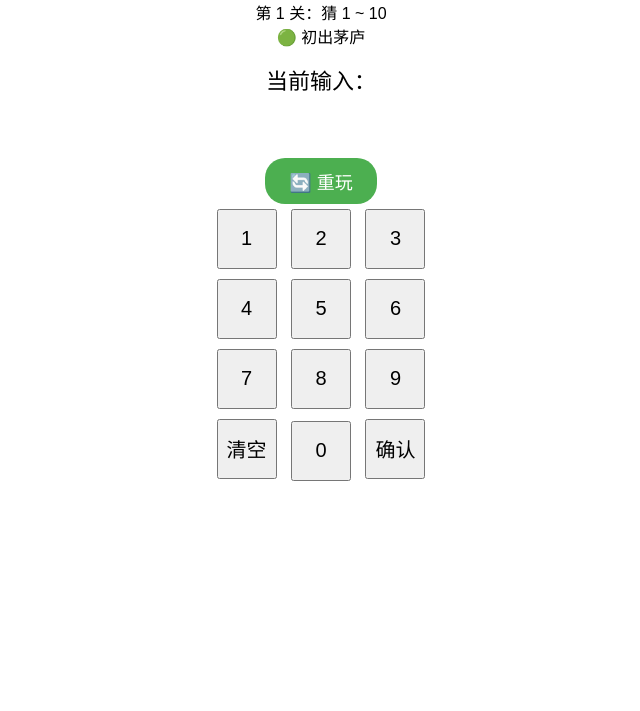
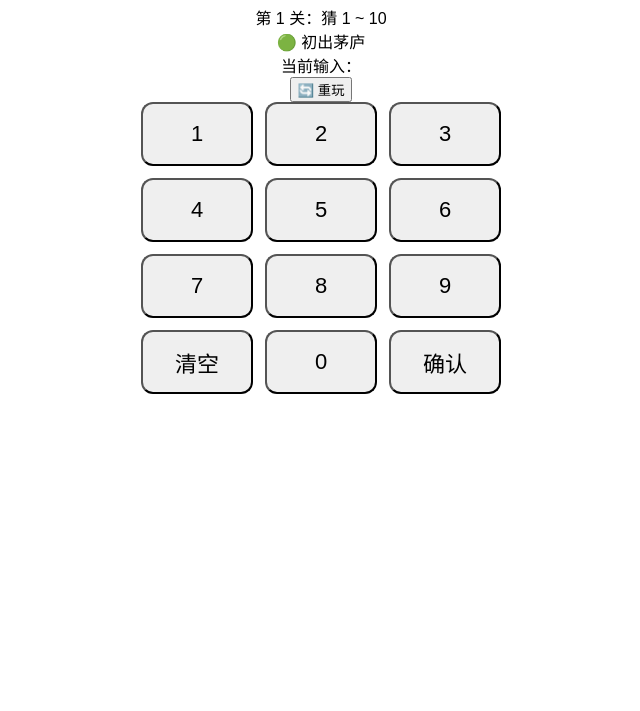
Before and after one commit to 491li/guess-number-game, a plain HTML site: page index.html in a window 1280 px wide. Shown: the part 89-800 px from the top of the page, without its empty margins (319-959 px from the left). Drawn offline with Linux system fonts and the light colour scheme.

Commit message:
Update index.html

```diff
--- a/index.html
+++ b/index.html
@@ -8,40 +8,46 @@
   body {
     font-family: Arial;
     text-align: center;
+    margin: 0;
+    padding: 16px;
   }
+
+  h1 {
+    font-size: 28px;
+  }
+
+  #current-input {
+    font-size: 24px;
+    margin: 12px 0;
+    min-height: 32px;
+  }
+
+  .keypad {
+    display: grid;
+    grid-template-columns: repeat(3, 1fr);
+    gap: 12px;
+    max-width: 360px;
+    margin: 0 auto;
+  }
+
   .keypad button {
-      width: 60px;
-      height: 60px;
-      font-size: 20px;
-      margin: 5px;
+    height: 64px;
+    font-size: 22px;
+    border-radius: 12px;
   }
-    #display {
-      margin: 15px 0;
+
+  @media (max-width: 480px) {
+    h1 {
       font-size: 22px;
     }
-    #hint {
-      margin-top: 15px;
-      font-size: 20px;
-      min-height: 28px;
-      font-weight: bold;
+
+    .keypad button {
+      height: 72px;
+      font-size: 24px;
     }
-    .restart {
-  margin-top: 20px;
-  padding: 10px 24px;
-  font-size: 18px;
-  border: none;
-  border-radius: 20px;
-  background-color: #4CAF50;
-  color: white;
-  cursor: pointer;
-  transition: all 0.2s ease;
-}
-
-.restart:hover {
-  background-color: #43a047;
-  transform: scale(1.05);
   }
 </style>
+
 </head>
 <body>
 
@@ -67,18 +73,22 @@
   <div class="keypad">
   <button onclick="press(1)">1</button>
   <button onclick="press(2)">2</button>
-    <button onclick="press(3)">3</button><br>
+  <button onclick="press(3)">3</button>
+
   <button onclick="press(4)">4</button>
   <button onclick="press(5)">5</button>
-    <button onclick="press(6)">6</button><br>
+  <button onclick="press(6)">6</button>
+
   <button onclick="press(7)">7</button>
   <button onclick="press(8)">8</button>
-    <button onclick="press(9)">9</button><br>
+  <button onclick="press(9)">9</button>
+
   <button onclick="clearInput()">清空</button>
   <button onclick="press(0)">0</button>
   <button onclick="submitGuess()">确认</button>
 </div>
 
+
   <script src="game.js"></script>
 </body>
 </html>
```
Lines whose indentation alone changed are shown as unchanged.
